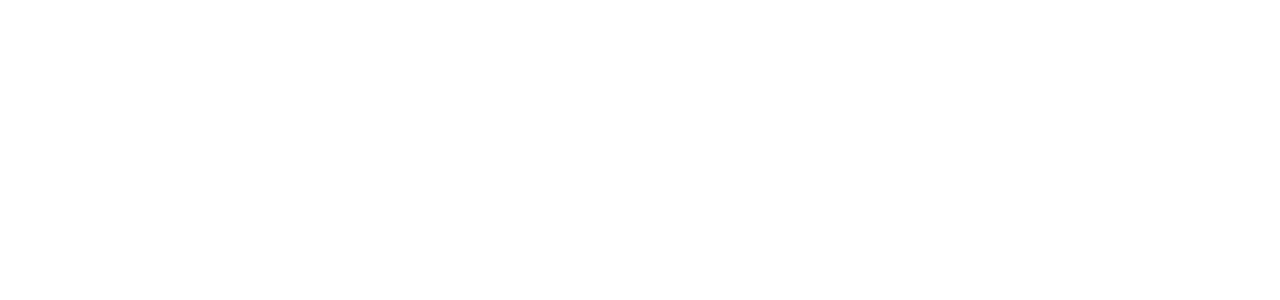
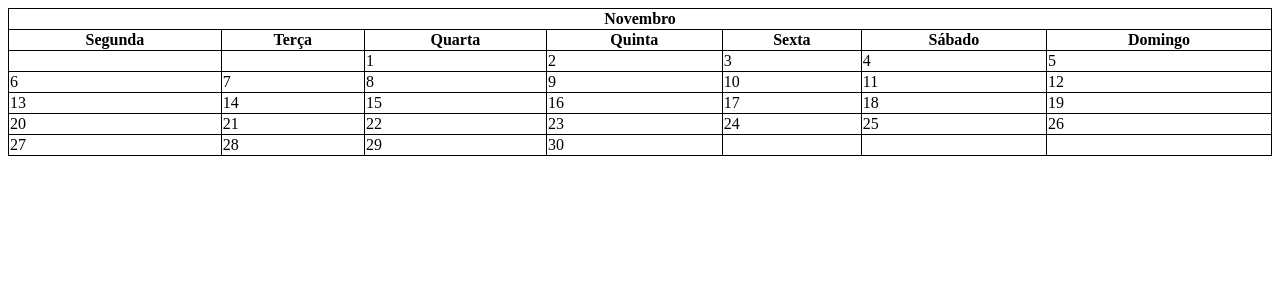
Before and after one commit to Pcolombini/treinaweb, a PHP site: page / in a window 1280 px wide. Before the commit the part shown is empty. Shown: the top 300 px of the page. Run offline with PHP 8.4, Linux system fonts and the light colour scheme.

Commit message:
Usando o colspan

```diff
--- a/formacaoIntroDevWeb/apresentacaoDeDados/apresentacaoDeDados/table/index.html
+++ b/formacaoIntroDevWeb/apresentacaoDeDados/apresentacaoDeDados/table/index.html
@@ -67,7 +67,69 @@
 
     <!-- TABLEA DE DIAS DA SEMANA -->
 
-
+    <table>
+        <thead>
+            <tr>
+                <th colspan="7">Novembro</th>
+            </tr>
+            <tr>
+                <th>Segunda</th>
+                <th>Terça</th>
+                <th>Quarta</th>
+                <th>Quinta</th>
+                <th>Sexta</th>
+                <th>Sábado</th>
+                <th>Domingo</th>
+            </tr>
+        </thead>
+        <tbody>
+            <tr>
+                <td></td>
+                <td></td>
+                <td>1</td>
+                <td>2</td>
+                <td>3</td>
+                <td>4</td>
+                <td>5</td>
+            </tr>
+            <tr>
+                <td>6</td>
+                <td>7</td>
+                <td>8</td>
+                <td>9</td>
+                <td>10</td>
+                <td>11</td>
+                <td>12</td>
+            </tr>
+            <tr>
+                <td>13</td>
+                <td>14</td>
+                <td>15</td>
+                <td>16</td>
+                <td>17</td>
+                <td>18</td>
+                <td>19</td>
+            </tr>
+            <tr>
+                <td>20</td>
+                <td>21</td>
+                <td>22</td>
+                <td>23</td>
+                <td>24</td>
+                <td>25</td>
+                <td>26</td>
+            </tr>
+            <tr>
+                <td>27</td>
+                <td>28</td>
+                <td>29</td>
+                <td>30</td>
+                <td></td>
+                <td></td>
+                <td></td>
+            </tr>
+        </tbody>
+    </table>
     </main>
 </body>
 </html>
--- a/formacaoIntroDevWeb/apresentacaoDeDados/apresentacaoDeDados/table/style.css
+++ b/formacaoIntroDevWeb/apresentacaoDeDados/apresentacaoDeDados/table/style.css
@@ -1,20 +1,8 @@
-table,td,th {
-    border: 5px solid rgb(255, 255, 255);
-    border-collapse: collapse;
+table {
+    width: 100%;
 }
 
-td, th {
-    width: 200px;
-    text-align: center;
+table, th, td {
+    border: 1px solid black;
+    border-collapse:collapse;
 }
-
-th {
-    background-color: rgb(127, 255, 212);
-    font-size: 1.5rem;
-}
-
-td {
-    background-color: rgba(128, 128, 128, 0.4);
-    font-size: 1.1rem;
-    font-weight:100;
-}
```
